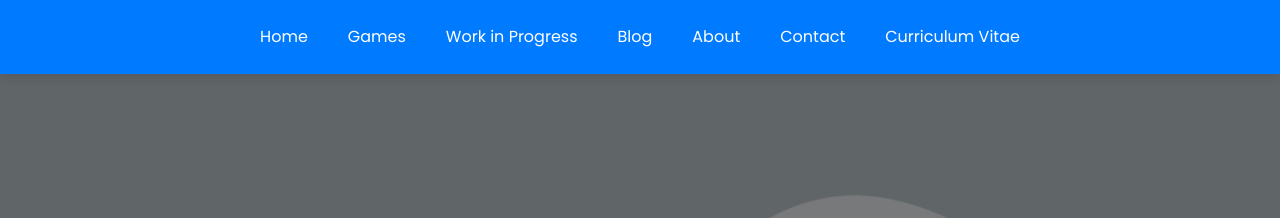
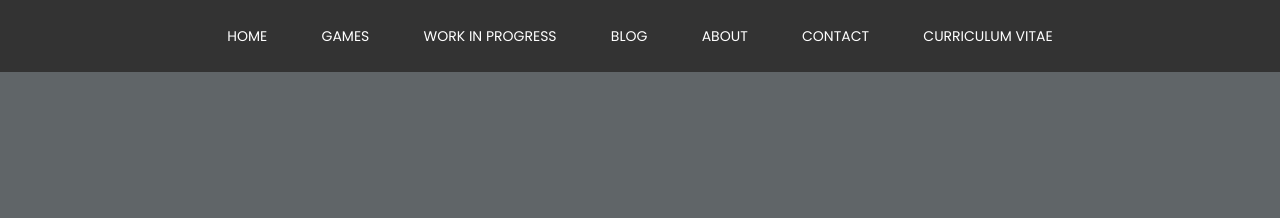
Before and after one commit to ShadowjGames/Adaptable_Design_2, a plain HTML site: page index.html in a window 1280 px wide. Shown: the top 218 px of the page. Drawn offline with Linux system fonts and the light colour scheme; files whose address does not match are found by name.

Commit message:
Update Styles.css

```diff
--- a/CSS/Styles.css
+++ b/CSS/Styles.css
@@ -217,38 +217,35 @@ p {
 }
 
 /* Navbar */
-.navbar {
-    position: fixed;
-    top: 0;
-    width: 100%;
-    background-color: #007bff;
-    z-index: 1000;
-    padding: 10px 0;
-    box-shadow: 0 4px 10px rgba(0, 0, 0, 0.1);
-}
+        /* Global Styling */
+        body {
+            margin: 0;
+            font-family: 'Poppins', sans-serif;
+        }
 
-.navbar a {
-    color: white;
-    padding: 14px 20px;
-    text-decoration: none;
-    text-align: center;
-}
+        .navbar {
+            background-color: #333;
+            padding: 15px;
+            text-align: center;
+            position: sticky;
+            top: 0;
+            z-index: 1000;
+        }
 
-.navbar a:hover {
-    background-color: #0056b3;
-    color: white;
-}
+        .navbar-nav a {
+            color: #fff;
+            padding: 10px 20px;
+            text-decoration: none;
+            text-transform: uppercase;
+            margin: 0 5px;
+            font-size: 14px;
+            display: inline-block;
+        }
 
-.navbar-brand {
-    font-size: 1.5rem;
-    font-weight: bold;
-}
-
-.navbar-nav {
-    display: flex;
-    justify-content: center;
-    align-items: center;
-}
+        .navbar-nav a:hover, .navbar-nav a.active {
+            background-color: #007BFF;
+            border-radius: 5px;
+        }
 
 /* Header Section */
 .header {
```
